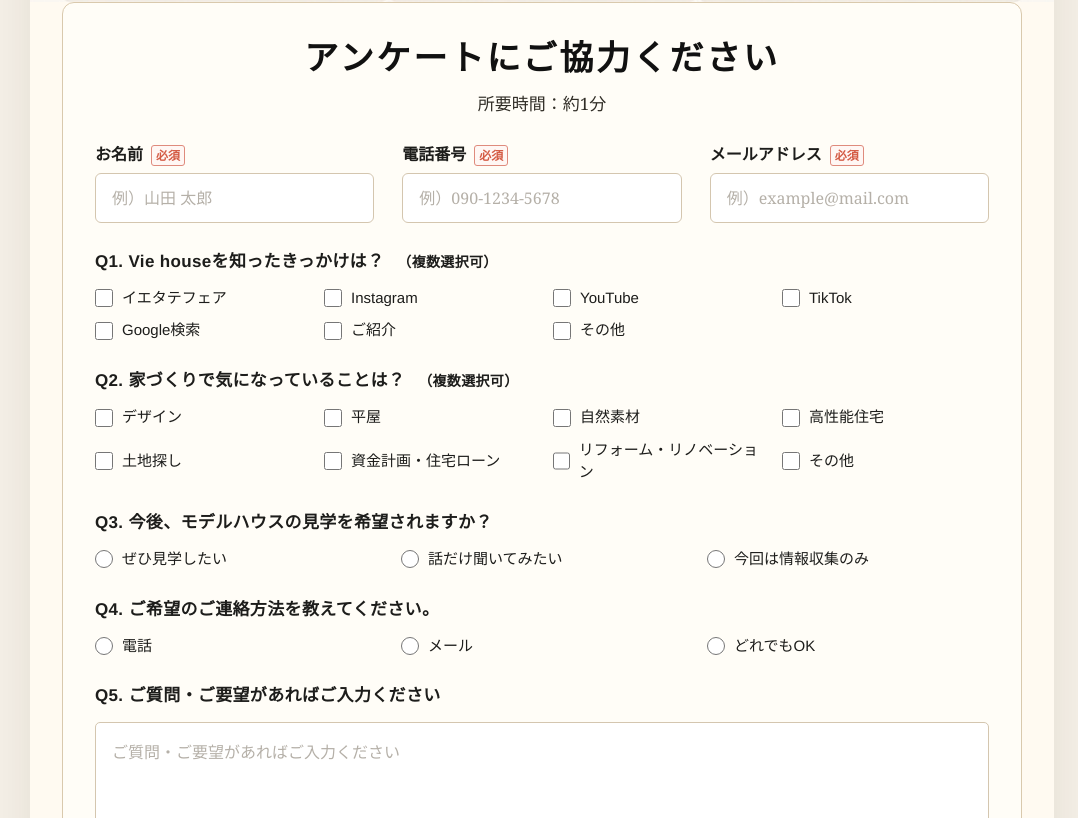
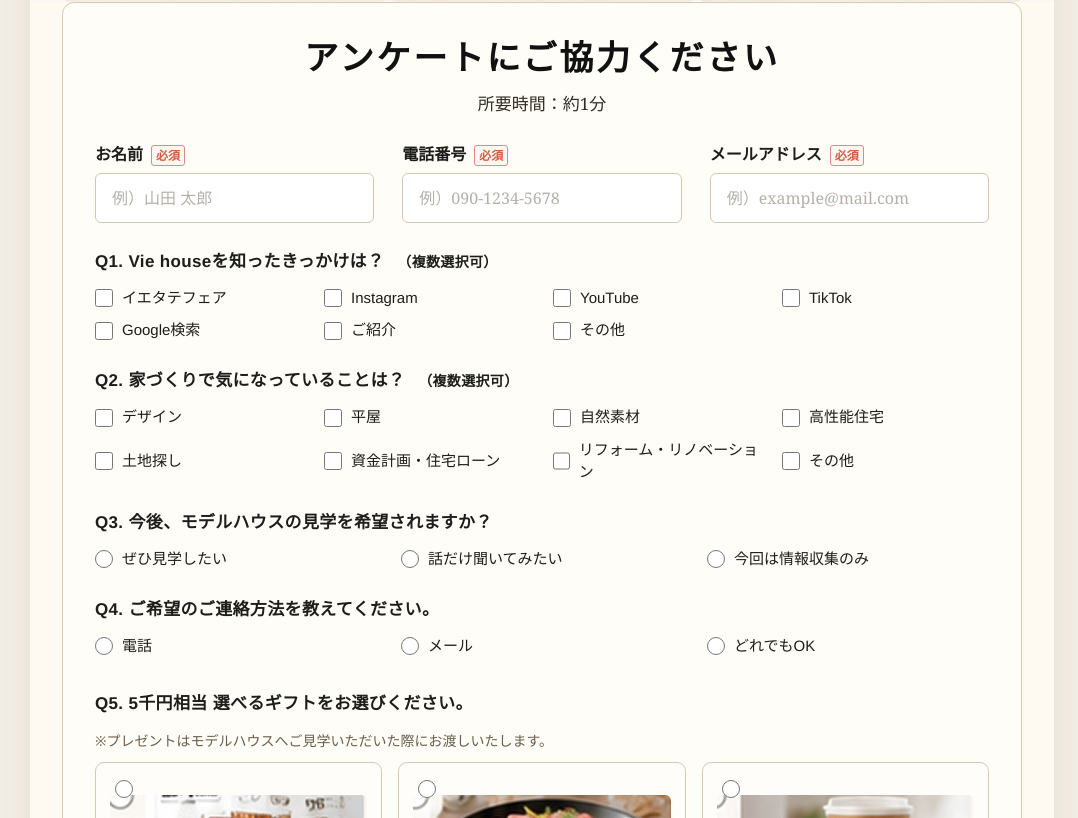
Before and after one commit to tsumugu250701-netizen/viehouse-fair-form-next, a Next.js app: page / in a window 1280 px wide. Shown: the part 1002-1820 px from the top of the page, without its empty margins (98-1176 px from the left). Built offline with nearby package versions, Linux system fonts and the light colour scheme.

Commit message:
Update page.jsx

```diff
--- a/app/page.jsx
+++ b/app/page.jsx
@@ -121,14 +121,25 @@ export default function Page() {
                 <RadioGroup name={ENTRY.contact} value={undefined} onChange={() => {}} items={['電話', 'メール', 'どれでもOK']} />
               </div>
 
-              {showGift && (
 <div className="question giftQuestion">
-                  <h2>Q5. 5千円相当 選べるプレゼントをご希望の方はお選びください。</h2>
-                  <p className="giftNote">モデルハウス見学をご希望の方限定の特典です。</p>
+  <h2>Q5. 5千円相当 選べるギフトをお選びください。</h2>
+  <p className="giftNote">
+    ※プレゼントはモデルハウスへご見学いただいた際にお渡しいたします。
+  </p>
+
   <div className="giftGrid">
     {gifts.map((gift) => (
-                      <label className={`giftCard ${selectedGift === gift.value ? 'selected' : ''}`} key={gift.value}>
-                        <input type="radio" name={ENTRY.gift} value={gift.value} checked={selectedGift === gift.value} onChange={() => setSelectedGift(gift.value)} />
+      <label
+        className={`giftCard ${selectedGift === gift.value ? 'selected' : ''}`}
+        key={gift.value}
+      >
+        <input
+          type="radio"
+          name={ENTRY.gift}
+          value={gift.value}
+          checked={selectedGift === gift.value}
+          onChange={() => setSelectedGift(gift.value)}
+        />
         <img src={gift.img} alt={gift.title} />
         <strong>{gift.title}</strong>
         <span>{gift.desc}</span>
```
Lines whose indentation alone changed are shown as unchanged.
